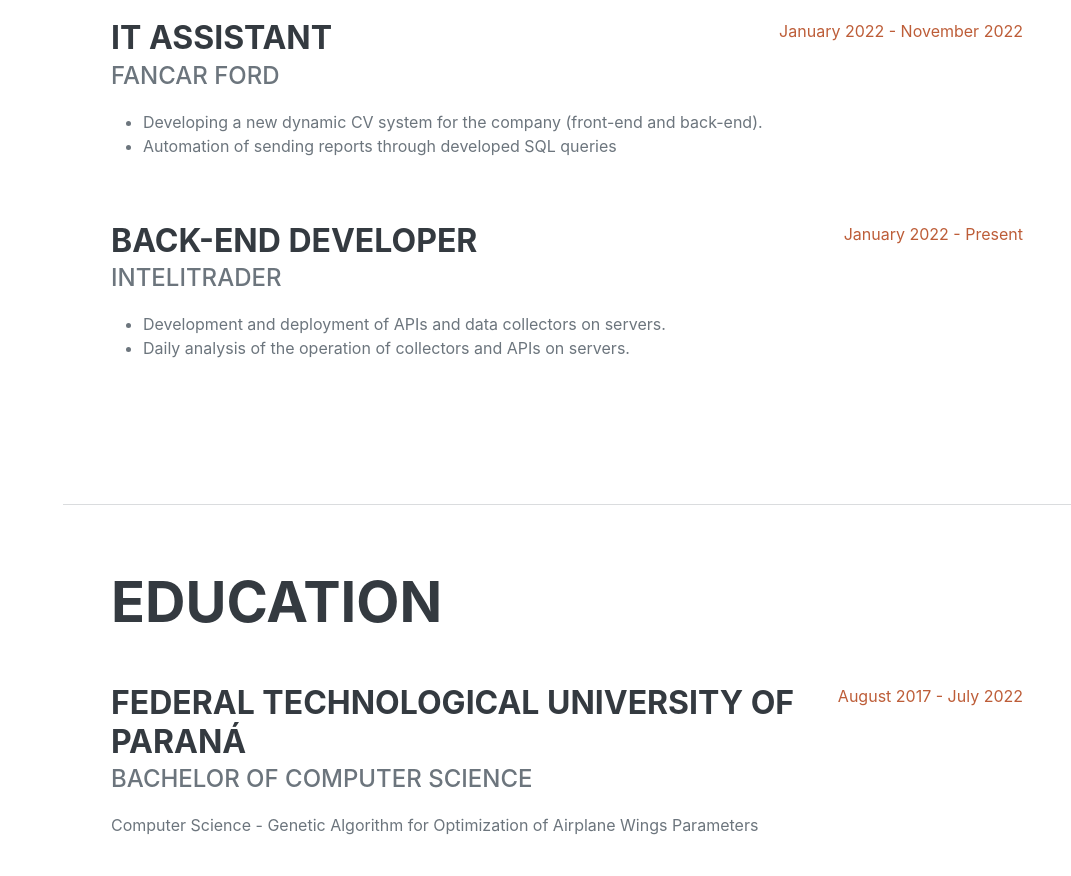
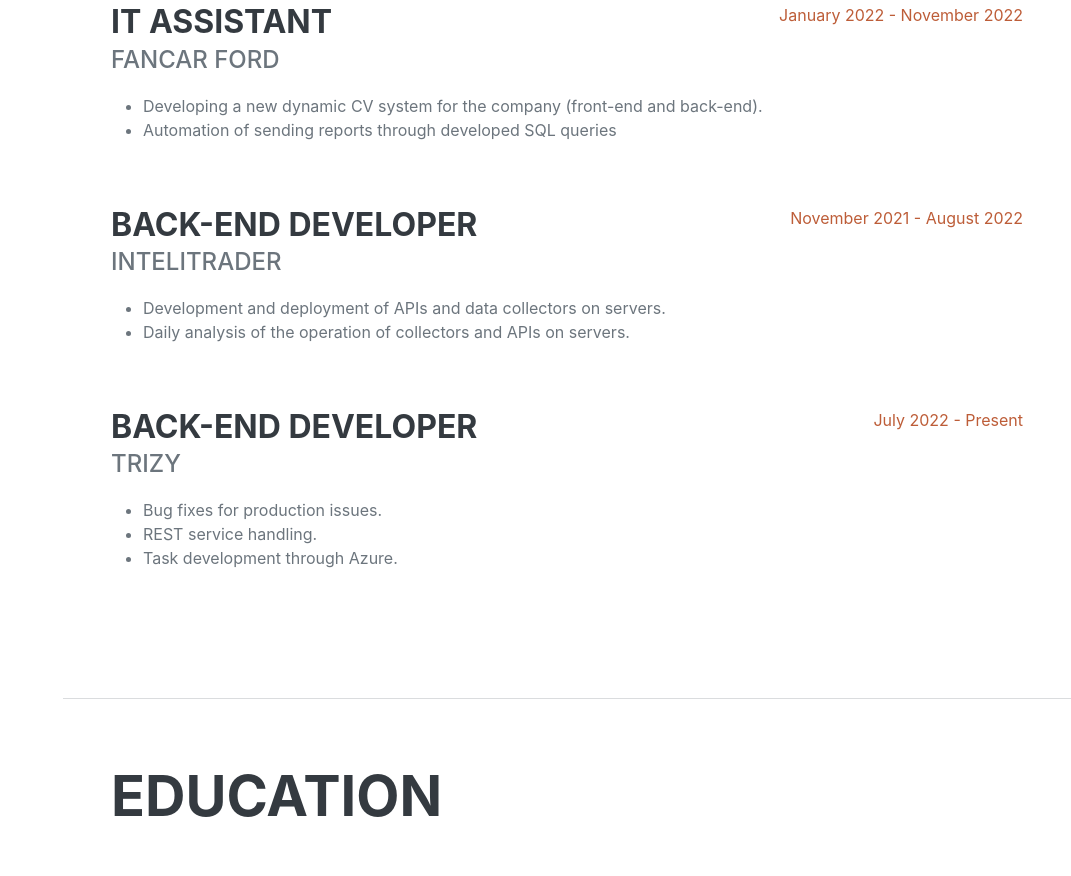
Before and after one commit to joucknuckbr/portfolio, a plain HTML site: page index.html in a window 1280 px wide. Shown: the part 857-1733 px from the top of the page, without its empty margins (209-1280 px from the left). Drawn offline with nearby package versions, Linux system fonts and the light colour scheme; a web font is replaced by a local one.

Commit message:
Adcição da experiência na Trizy

```diff
--- a/index.html
+++ b/index.html
@@ -80,7 +80,19 @@
                             <li>Daily analysis of the operation of collectors and APIs on servers.</li>
                         </ul>
                     </div>
-                    <div class="flex-shrink-0"><span class="text-primary">January 2022 - Present</span></div>
+                    <div class="flex-shrink-0"><span class="text-primary">November 2021 - August 2022</span></div>
+                </div>
+                <div class="d-flex flex-column flex-md-row justify-content-between mb-5">
+                    <div class="flex-grow-1">
+                        <h3 class="mb-0">Back-end Developer</h3>
+                        <div class="subheading mb-3">Trizy</div>
+                        <ul>
+                            <li>Bug fixes for production issues.</li>
+                            <li>REST service handling.</li>
+                            <li>Task development through Azure.</li>
+                        </ul>
+                    </div>
+                    <div class="flex-shrink-0"><span class="text-primary">July 2022 - Present</span></div>
                 </div>
             </div>
         </section>
@@ -136,8 +148,8 @@
                         <span class="fa-li"><i class="fas fa-check"></i></span>
                         Cross Functional Teams<p>
                     </li>
-                    </ul>
-                    <div class="subheading mb-3">Programming Languages & Tools</div>
+                </ul>
+                <div class="subheading mb-3">Programming Languages & Tools</div>
                     <table border="0" width="100%" cellpadding="5">
                         <tr>
                             <td width="50%" valign="top">
@@ -244,11 +256,11 @@
                 <div class="resume-section-content">
                     <h2 class="mb-5">Interests</h2>
                     <p>Apart from being a back-end developer, I enjoy most of my time being outdoors riding in MTB's bike. In the winter,
-                        I enjoy free climbing and traking.
+                        I enjoy free camping and traking.
                     </p>
                     <p class="mb-0">How every geek person I really enjoy to play games on my computer and I'm too interested about
                         airplanes games. My dream is based in this two things, because I want to develop softwares that wiil automatize
-                        the comercial airplanes and help all the people the world be more confident with the smart veichles.
+                        the comercial airplanes and help all the people in the world be more confident with the smart veichles.
                     </p>
                 </div>
             </section>
```
Also changed, not shown: assets/img/favicon.ico.
